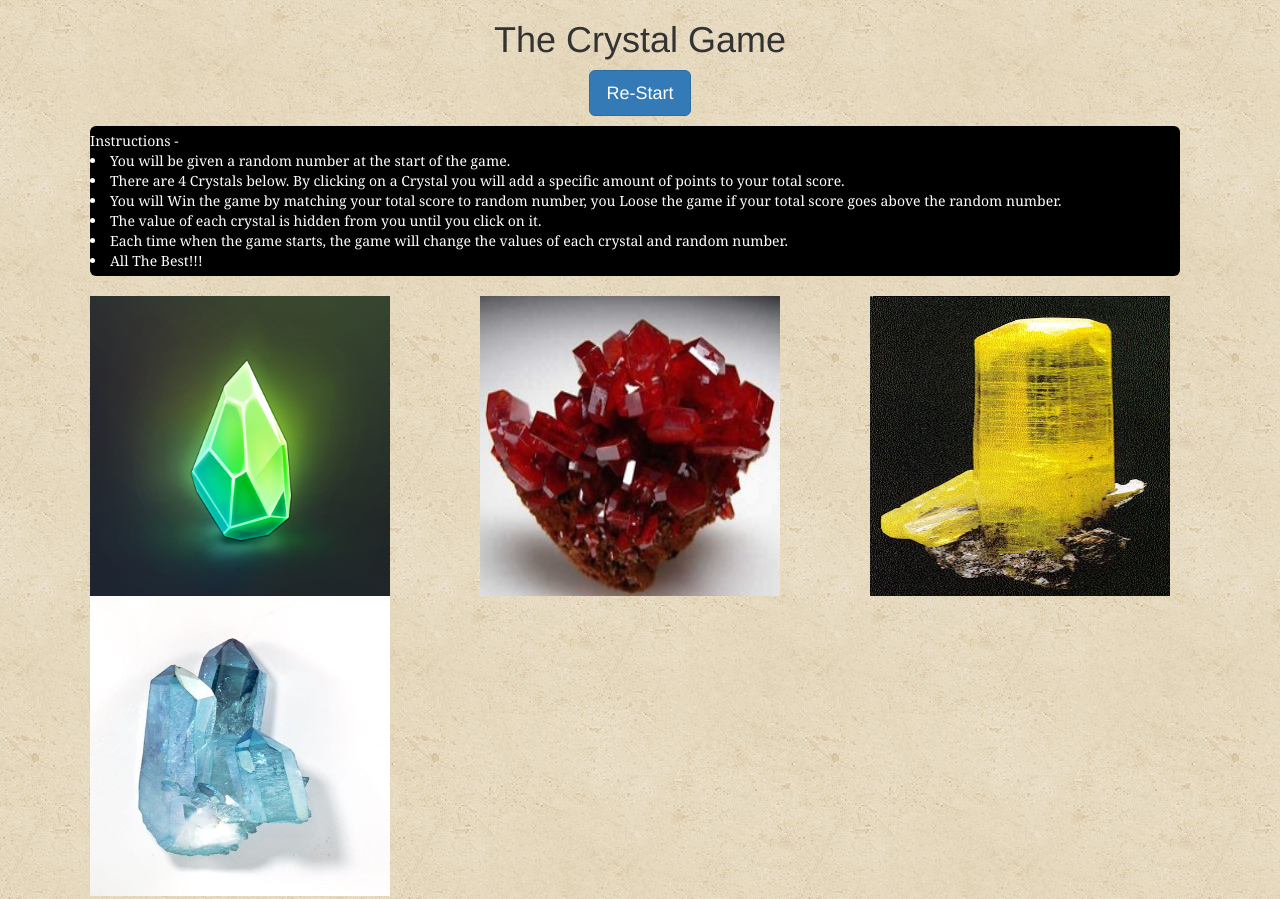
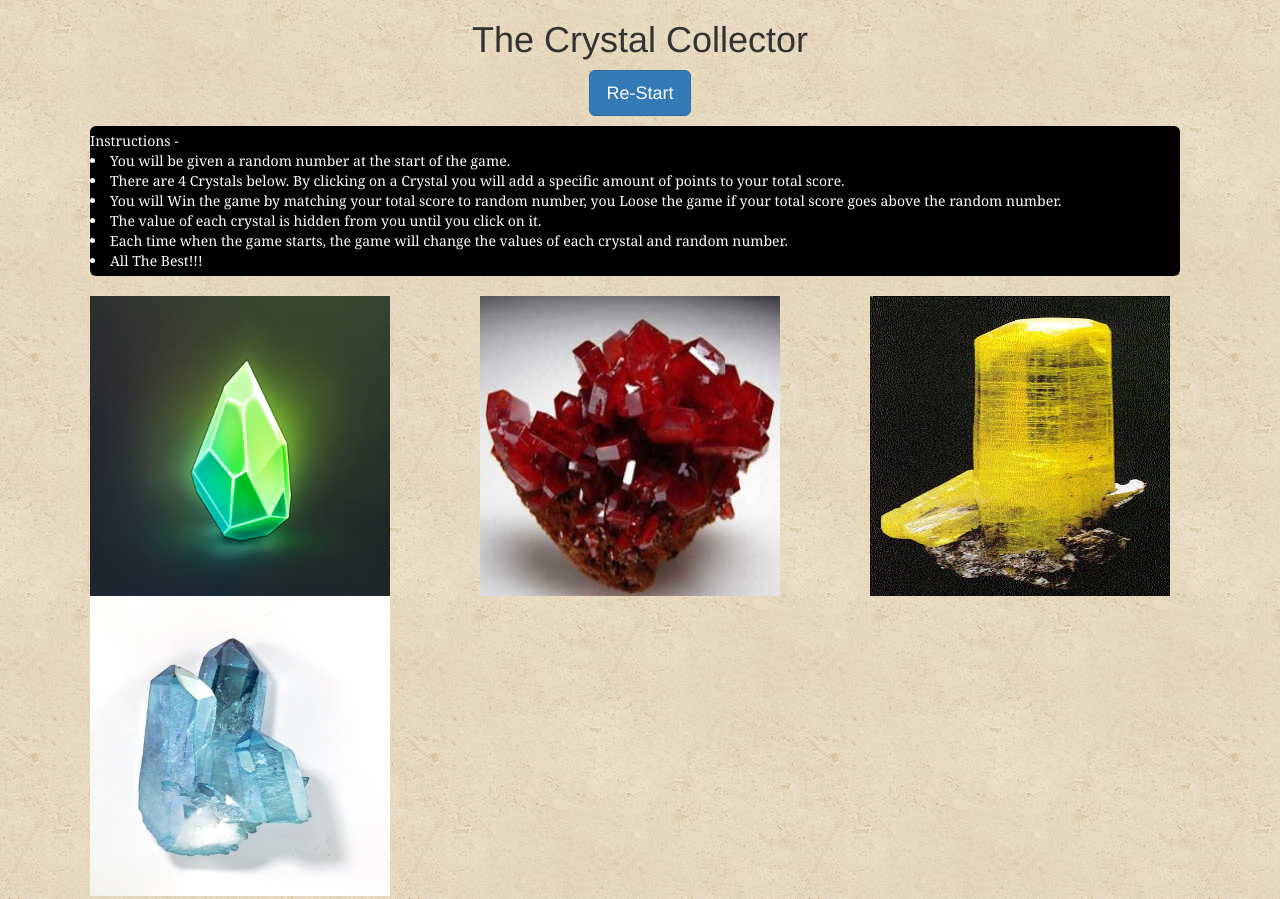
Before and after one commit to vasmarm/CrystalsCollector-Game, a plain HTML site: page index.html in a window 1280 px wide. Shown: the top 899 px of the page. Drawn offline with nearby package versions, Linux system fonts and the light colour scheme.

Commit message:
CrystalsCollector-Game 2nd Commit

```diff
--- a/index.html
+++ b/index.html
@@ -21,7 +21,7 @@
 <body>
 
  <h1>
-The Crystal Game
+The Crystal Collector
  </h1>
   <!-- Restart Button -->
   <p><a class="btn btn-primary btn-lg" id="restart"href="index.html" role="button">Re-Start</a></p>
```
